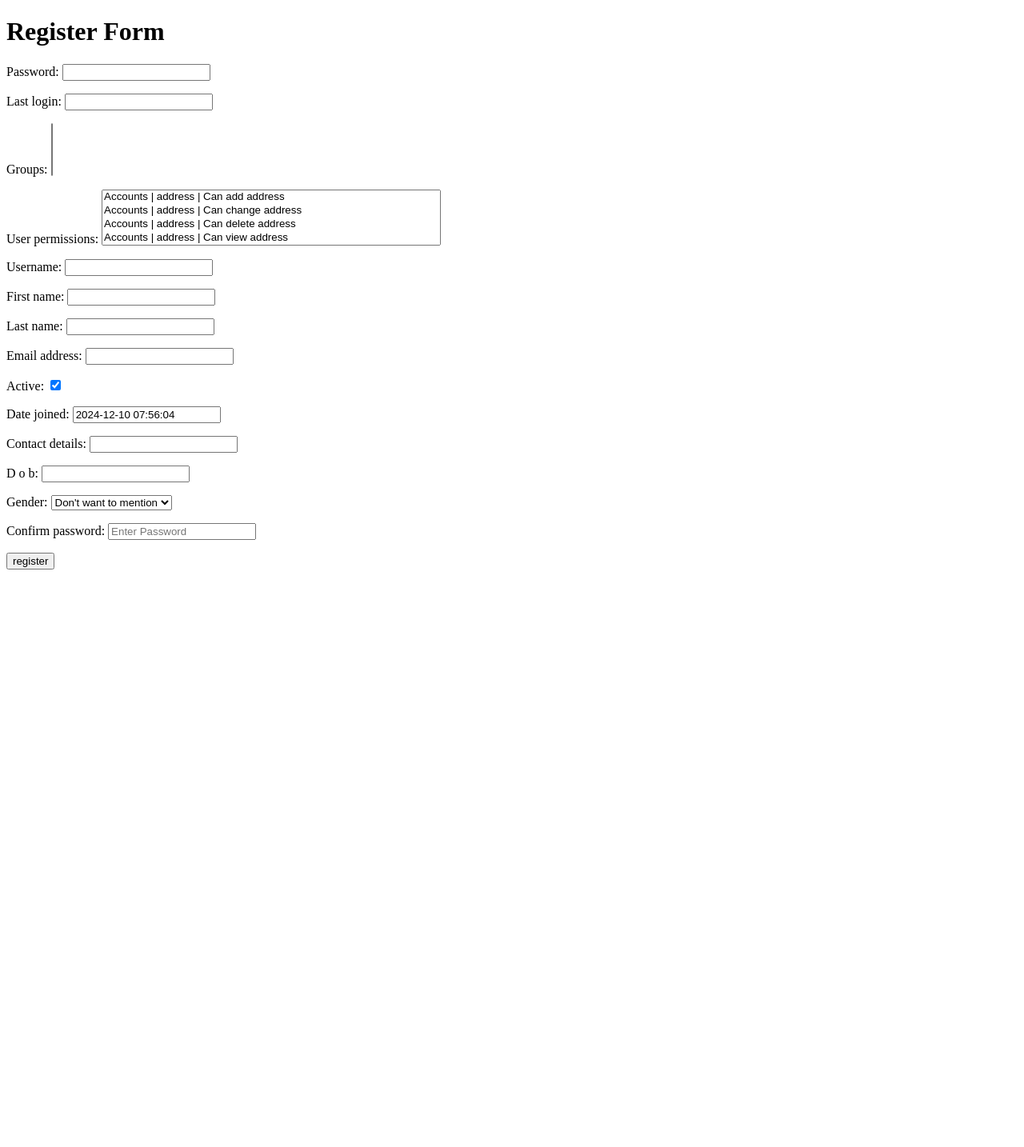
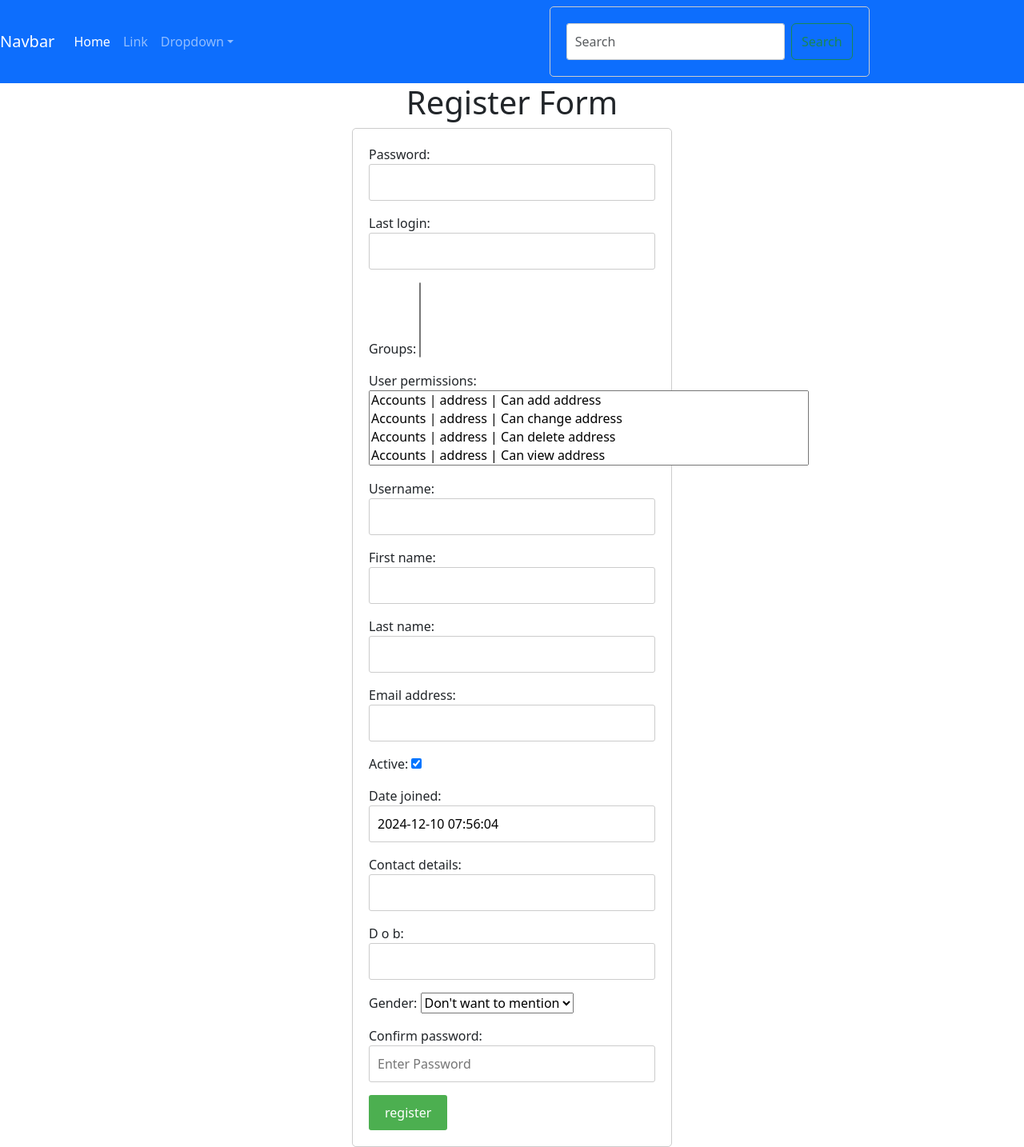
Before and after one commit to Pranavprj123/New-Django-Project-1, a Django app: template MainProject/accounts/templates/accounts/register.html in a window 1280 px wide. Shown: the whole page at 80% size. Before the commit the page ends 712 px from the top, so only its background shows below. Run offline with Django 5.2, Linux system fonts and the light colour scheme; the template is opened without the code that fills it: values that come from a table or form of the project are taken from there, others are empty; parts of the project's set-up code (start-up, migrations or seed data) failed here and were passed over.

Commit message:
form css changes

```diff
--- a/MainProject/accounts/forms.py
+++ b/MainProject/accounts/forms.py
@@ -1,9 +1,14 @@
 from django import forms
 from .models import *
-class LoginForm(forms.ModelForm):
-    class Meta:
-        model = Contributor
-        fields = ['username','password']
+from django.contrib.auth.forms import UserCreationForm
+class LoginForm(forms.Form):
+    username = forms.CharField(max_length=20)
+    password = forms.CharField(max_length=20,widget=forms.PasswordInput(
+        attrs={
+            'placeholder':'Enter Password'
+        }
+    ))
+
 
 class RegisterForm(forms.ModelForm):
     confirm_password = forms.CharField(max_length=40,widget=forms.PasswordInput(
--- a/MainProject/accounts/templates/accounts/register.html
+++ b/MainProject/accounts/templates/accounts/register.html
@@ -1,17 +1,54 @@
-<!DOCTYPE html>
-<html lang="en">
-<head>
-    <meta charset="UTF-8">
-    <meta name="viewport" content="width=device-width, initial-scale=1.0">
-    <title>Register Form</title>
-    <style>
-        .errorlist{
-            color: red;
-        }
-    </style>
-</head>
-<body>
-    <h1>Register Form</h1>
+{% extends 'base.html' %}
+    {% block style %}
+
+    /* style.css */
+    form {
+        width: 400px;
+        margin: 0 auto;
+        padding: 20px;
+        border: 1px solid #ccc;
+        border-radius: 5px;
+    }
+
+    p {
+        margin-bottom: 10px;
+    }
+
+    .errorlist {
+        color: red;
+        list-style-type: none;
+        padding: 0;
+        margin: 0;
+    }
+
+    input[type="text"],
+    input[type="password"],
+    input[type="email"],
+    input[type="date"],
+    textarea {
+        width: 100%;
+        padding: 10px;
+        border: 1px solid #ccc;
+        border-radius: 3px;
+    }
+
+    input[type="submit"] {
+        background-color: #4CAF50;
+        color: white;
+        padding: 10px 20px;
+        border: none;
+        border-radius: 3px;
+        cursor: pointer;
+    }
+
+    input[type="submit"]:hover {
+        background-color: #3e8e41;
+    }
+        {% endblock %}
+
+
+    {% block content %}
+    <h1 style="text-align: center;">Register Form</h1>
     <form action="" method="post">
         {% csrf_token %}
         {% for field in form %}
@@ -28,5 +65,4 @@
         {% endfor %}
         <input type="submit" value="register" />
     </form>
-</body>
-</html>
+{% endblock %}
--- a/MainProject/crowdfunding/urls.py
+++ b/MainProject/crowdfunding/urls.py
@@ -16,9 +16,11 @@ Including another URLconf
 """
 from django.contrib import admin
 from django.urls import path,include
+from django.views.generic import TemplateView
 
 urlpatterns = [
     path('admin/', admin.site.urls),
+    path('',TemplateView.as_view(template_name='base.html'),name="index"),
     path('accounts/', include('accounts.urls')),
 
 ]
--- /dev/null
+++ b/MainProject/templates/base.html
@@ -0,0 +1,79 @@
+<!doctype html>
+<html lang="en">
+  <head>
+    <meta charset="utf-8">
+    <meta name="viewport" content="width=device-width, initial-scale=1">
+    <title>
+        {% block title %}
+        Bootstrap demo
+        {% endblock%}
+    </title>
+    <style>
+        {% block style %}
+        body{
+            color: aqua;
+        }
+        {% endblock %}
+    </style>
+    <link href="https://cdn.jsdelivr.net/npm/bootstrap@5.3.3/dist/css/bootstrap.min.css" rel="stylesheet" integrity="sha384-QWTKZyjpPEjISv5WaRU9OFeRpok6YctnYmDr5pNlyT2bRjXh0JMhjY6hW+ALEwIH" crossorigin="anonymous">
+  </head>
+  <body>
+
+    <nav
+        class="navbar navbar-expand-sm navbar-dark bg-primary"
+    >
+        <a class="navbar-brand" href="#">Navbar</a>
+        <button
+            class="navbar-toggler d-lg-none"
+            type="button"
+            data-bs-toggle="collapse"
+            data-bs-target="#collapsibleNavId"
+            aria-controls="collapsibleNavId"
+            aria-expanded="false"
+            aria-label="Toggle navigation"
+        ></button>
+        <div class="collapse navbar-collapse" id="collapsibleNavId">
+            <ul class="navbar-nav me-auto mt-2 mt-lg-0">
+                <li class="nav-item">
+                    <a class="nav-link active" href="#" aria-current="page"
+                        >Home <span class="visually-hidden">(current)</span></a
+                    >
+                </li>
+                <li class="nav-item">
+                    <a class="nav-link" href="#">Link</a>
+                </li>
+                <li class="nav-item dropdown">
+                    <a
+                        class="nav-link dropdown-toggle"
+                        href="#"
+                        id="dropdownId"
+                        data-bs-toggle="dropdown"
+                        aria-haspopup="true"
+                        aria-expanded="false"
+                        >Dropdown</a
+                    >
+                    <div class="dropdown-menu" aria-labelledby="dropdownId">
+                        <a class="dropdown-item" href="{% url 'login' %}">Login</a>
+                        <a class="dropdown-item" href="{% url 'register' %}">Register</a>
+                    </div>
+                </li>
+            </ul>
+            <form class="d-flex my-2 my-lg-0">
+                <input
+                    class="form-control me-sm-2"
+                    type="text"
+                    placeholder="Search"
+                />
+                <button class="btn btn-outline-success my-2 my-sm-0" type="submit">
+                    Search
+                </button>
+            </form>
+        </div>
+    </nav>
+    {% block content %}
+    <h1 class="btn btn-danger">Hello, world!</h1>
+
+    {% endblock %}
+    <script src="https://cdn.jsdelivr.net/npm/bootstrap@5.3.3/dist/js/bootstrap.bundle.min.js" integrity="sha384-YvpcrYf0tY3lHB60NNkmXc5s9fDVZLESaAA55NDzOxhy9GkcIdslK1eN7N6jIeHz" crossorigin="anonymous"></script>
+  </body>
+</html>
```
Also changed, not shown: MainProject/accounts/templates/accounts/login.html (+50 -16 lines), MainProject/accounts/views.py (+22 -17 lines), MainProject/db.sqlite3.
